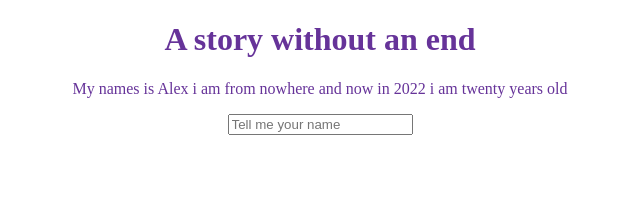
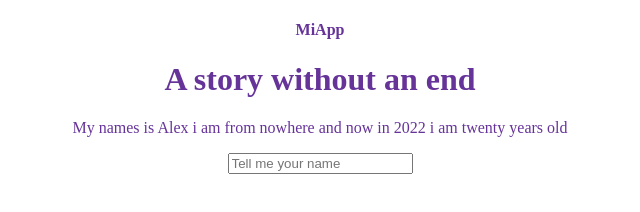
Before and after one commit to pabl0Ale/hyperblog, a plain HTML site: page index.html in a window 1280 px wide. Shown: the whole page, without its empty margins (320-960 px from the left). Drawn offline with Linux system fonts and the light colour scheme.

Commit message:
estructura incial del na

```diff
--- a/index.html
+++ b/index.html
@@ -8,6 +8,11 @@
     <title>Document</title>
 </head>
 <body>
+    <div>
+        <nav>
+            <h4>MiApp</h4>
+        </nav>
+    </div>
     <H1> A story without an end</H1>
     <p>My names is Alex i am from nowhere and now in 2022 i am twenty years old</p>
     <input type="text" placeholder="Tell me your name">
```
